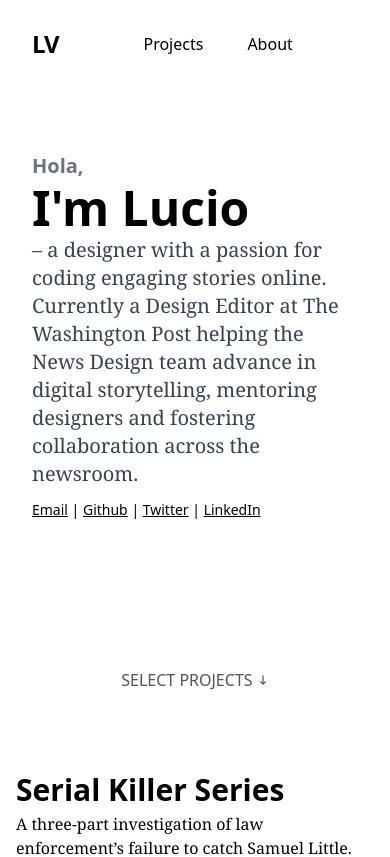
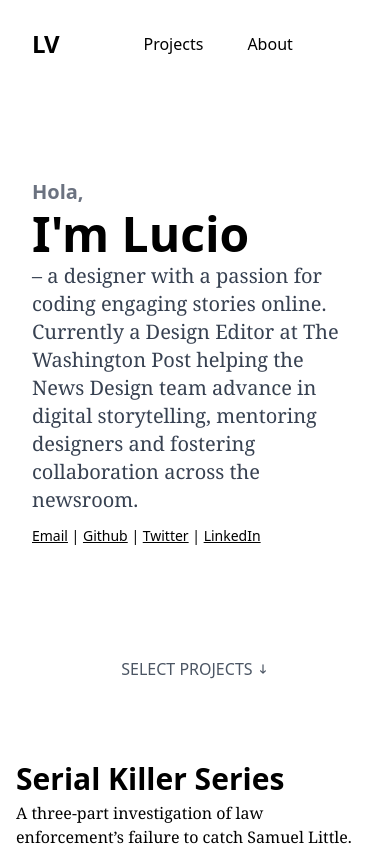
Before and after one commit to luciovilla/luciovilla.com, a Next.js app: page / in a window 390 px wide. Shown: the top 857 px of the page. Built offline with nearby package versions, Linux system fonts and the light colour scheme.

Commit message:
updated mobile spacing

```diff
--- a/components/Topper.js
+++ b/components/Topper.js
@@ -2,7 +2,7 @@ import React from 'react'
 
 export default function Topper() {
   return (
-    <div className="relative pt-16 pb-32 flex items-center w-full min-h-65 md:min-h-80">
+    <div className="relative pt-16 pb-16 md:pb-32 flex items-center w-full min-h-65 md:min-h-80">
       <div className="container mx-auto px-4 w-full md:w-4/5">
         <div className="w-full px-4">
           <div>
```
